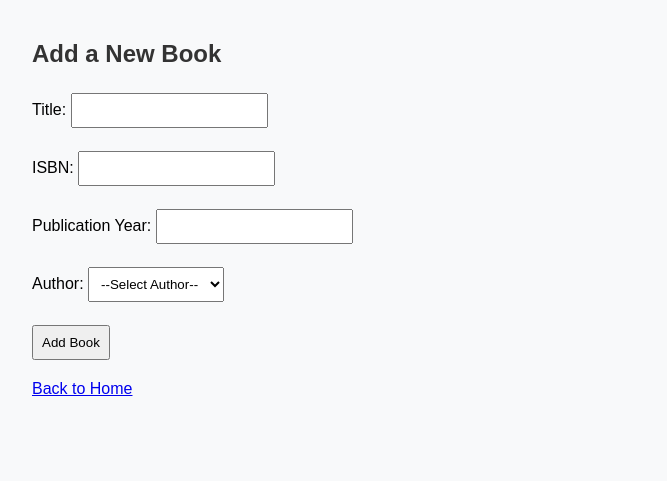
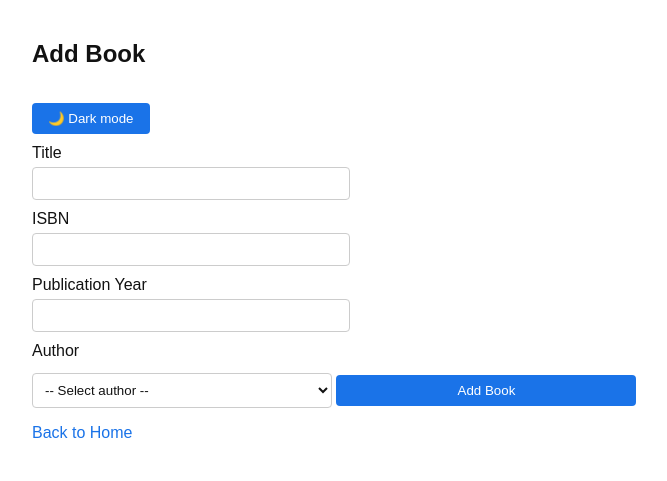
Before and after one commit to odovgusha/SQLAlchemy, a Flask app: page /add_book in a window 1280 px wide. Shown: the top 481 px of the page, without its empty margins (8-675 px from the left). Run offline with Flask 3, Linux system fonts and the light colour scheme.

Commit message:
added - css style file and dark/light button option

```diff
--- a/static/style.css
+++ b/static/style.css
@@ -1,29 +1,105 @@
+/* ---------- Theme Variables ---------- */
+:root {
+    --bg: #ffffff;
+    --text: #121212;
+    --card: #f2f2f2;
+    --border: #ccc;
+    --link: #1a73e8;
+    --input-bg: #ffffff;
+    --button-bg: #1a73e8;
+    --button-text: #ffffff;
+    --danger: #d93025;
+    --flash-bg: #e6ffe6;
+    --flash-border: #9be59b;
+}
+
+/* Dark theme */
+[data-theme="dark"] {
+    --bg: #121212;
+    --text: #e0e0e0;
+    --card: #1e1e1e;
+    --border: #333;
+    --link: #8ab4f8;
+    --input-bg: #1e1e1e;
+    --button-bg: #8ab4f8;
+    --button-text: #000;
+    --danger: #ff6b6b;
+    --flash-bg: #1f3b1f;
+    --flash-border: #3c7a3c;
+}
+
+/* ---------- Base ---------- */
 body {
     font-family: Arial, sans-serif;
     margin: 40px;
-    background: #f8f9fa;
+    background-color: var(--bg);
+    color: var(--text);
+    transition: background-color 0.2s, color 0.2s;
 }
 
 h1, h2 {
-    color: #333;
+    color: var(--text);
 }
 
-form {
-    margin-bottom: 20px;
+a {
+    color: var(--link);
+    text-decoration: none;
 }
 
-input, select, button {
+a:hover {
+    text-decoration: underline;
+}
+
+/* ---------- Forms ---------- */
+label {
+    display: block;
+    margin-top: 10px;
+}
+
+input, select {
+    width: 300px;
     padding: 8px;
     margin-top: 5px;
+    background-color: var(--input-bg);
+    color: var(--text);
+    border: 1px solid var(--border);
+    border-radius: 4px;
 }
 
-button {
+/* ---------- Buttons ---------- */
+button, input[type="submit"] {
+    margin-top: 15px;
+    padding: 8px 16px;
+    background-color: var(--button-bg);
+    color: var(--button-text);
+    border: none;
+    border-radius: 4px;
     cursor: pointer;
 }
 
+button:hover {
+    opacity: 0.9;
+}
+
+/* ---------- Flash ---------- */
 .flash {
-    padding: 10px;
-    background: #e6ffe6;
-    border: 1px solid #b2ffb2;
-    margin-bottom: 15px;
+    padding: 12px;
+    margin-bottom: 20px;
+    background-color: var(--flash-bg);
+    border: 1px solid var(--flash-border);
+    border-radius: 4px;
 }
+
+/* ---------- Book Card ---------- */
+.book {
+    background-color: var(--card);
+    border: 1px solid var(--border);
+    padding: 15px;
+    margin-bottom: 20px;
+    border-radius: 6px;
+}
+
+.book button {
+    background-color: var(--danger);
+    color: #000;
+}
--- a/templates/add_book.html
+++ b/templates/add_book.html
@@ -2,46 +2,67 @@
 <html lang="en">
 <head>
   <meta charset="UTF-8">
-  <meta name="viewport" content="width=device-width, initial-scale=1.0">
-
-    <link rel="stylesheet" href="{{ url_for('static', filename='style.css') }}">
   <title>Add Book</title>
+  <link rel="stylesheet" href="{{ url_for('static', filename='style.css') }}">
 </head>
 <body>
 
-<h2>Add a New Book</h2>
+<h2>Add Book</h2>
+<button id="theme-toggle">🌙 Dark mode</button>
 
-<!-- Display flash messages -->
 {% with messages = get_flashed_messages() %}
   {% if messages %}
     {% for message in messages %}
-      <p>{{ message }}</p>
+      <div class="flash">{{ message }}</div>
     {% endfor %}
   {% endif %}
 {% endwith %}
 
-<form action="/add_book" method="POST">
-  <label for="title">Title:</label>
-  <input type="text" id="title" name="title" required><br><br>
+<form method="POST">
+  <label>Title</label>
+  <input type="text" name="title" required>
 
-  <label for="isbn">ISBN:</label>
-  <input type="text" id="isbn" name="isbn" required><br><br>
+  <label>ISBN</label>
+  <input type="text" name="isbn" required>
 
-  <label for="publication_year">Publication Year:</label>
-  <input type="number" id="publication_year" name="publication_year" required><br><br>
+  <label>Publication Year</label>
+  <input type="number" name="publication_year" required>
 
-  <label for="author">Author:</label>
-  <select id="author" name="author_id" required>
-    <option value="">--Select Author--</option>
+  <label>Author</label>
+  <select name="author_id" required>
+    <option value="">-- Select author --</option>
     {% for author in authors %}
       <option value="{{ author.id }}">{{ author.name }}</option>
     {% endfor %}
-  </select><br><br>
+  </select>
 
   <input type="submit" value="Add Book">
 </form>
 
 <p><a href="/">Back to Home</a></p>
 
+<script>
+  const toggleBtn = document.getElementById("theme-toggle");
+  const savedTheme = localStorage.getItem("theme");
+
+  if (savedTheme === "dark") {
+    document.documentElement.setAttribute("data-theme", "dark");
+    toggleBtn.textContent = "☀️ Light mode";
+  }
+
+  toggleBtn.addEventListener("click", () => {
+    const dark = document.documentElement.getAttribute("data-theme") === "dark";
+    if (dark) {
+      document.documentElement.removeAttribute("data-theme");
+      localStorage.setItem("theme", "light");
+      toggleBtn.textContent = "🌙 Dark mode";
+    } else {
+      document.documentElement.setAttribute("data-theme", "dark");
+      localStorage.setItem("theme", "dark");
+      toggleBtn.textContent = "☀️ Light mode";
+    }
+  });
+</script>
+
 </body>
 </html>
```
Also changed, not shown: templates/add_author.html (+34 -13 lines), templates/home.html (+49 -26 lines).
